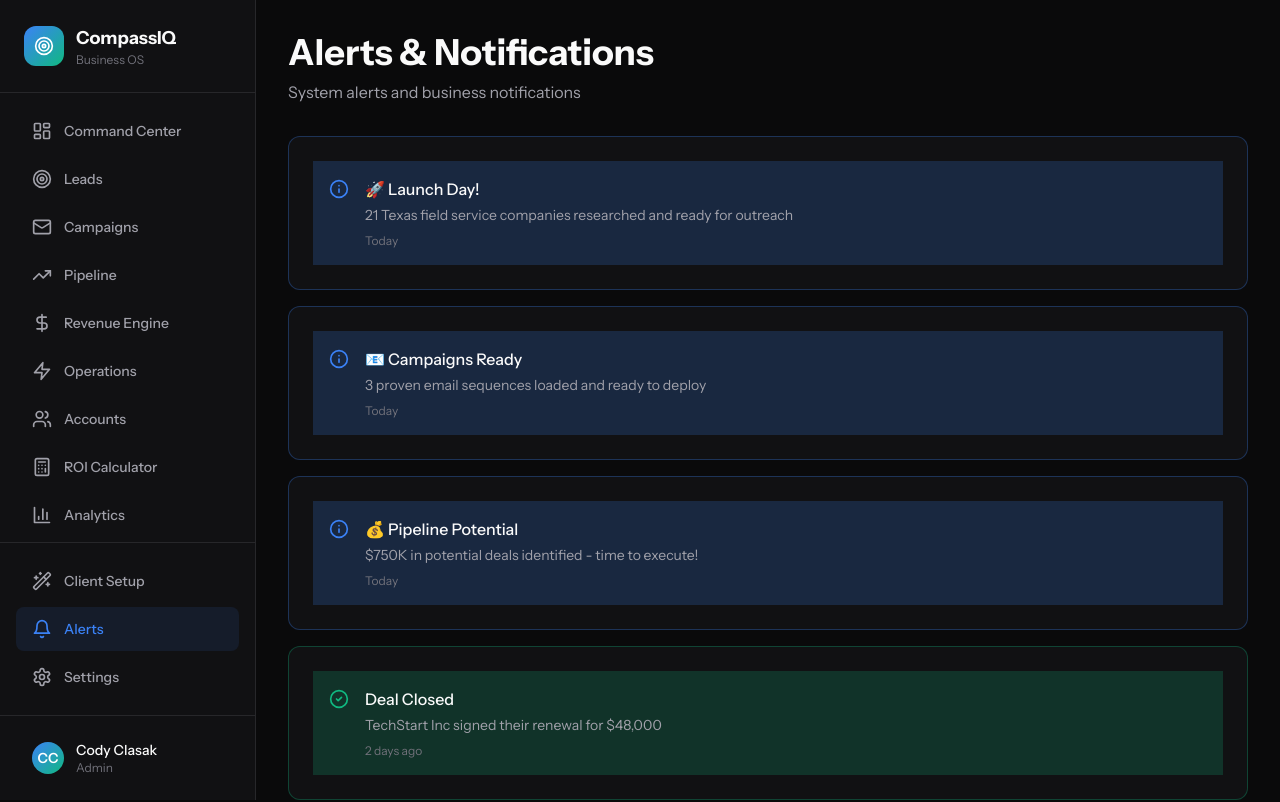
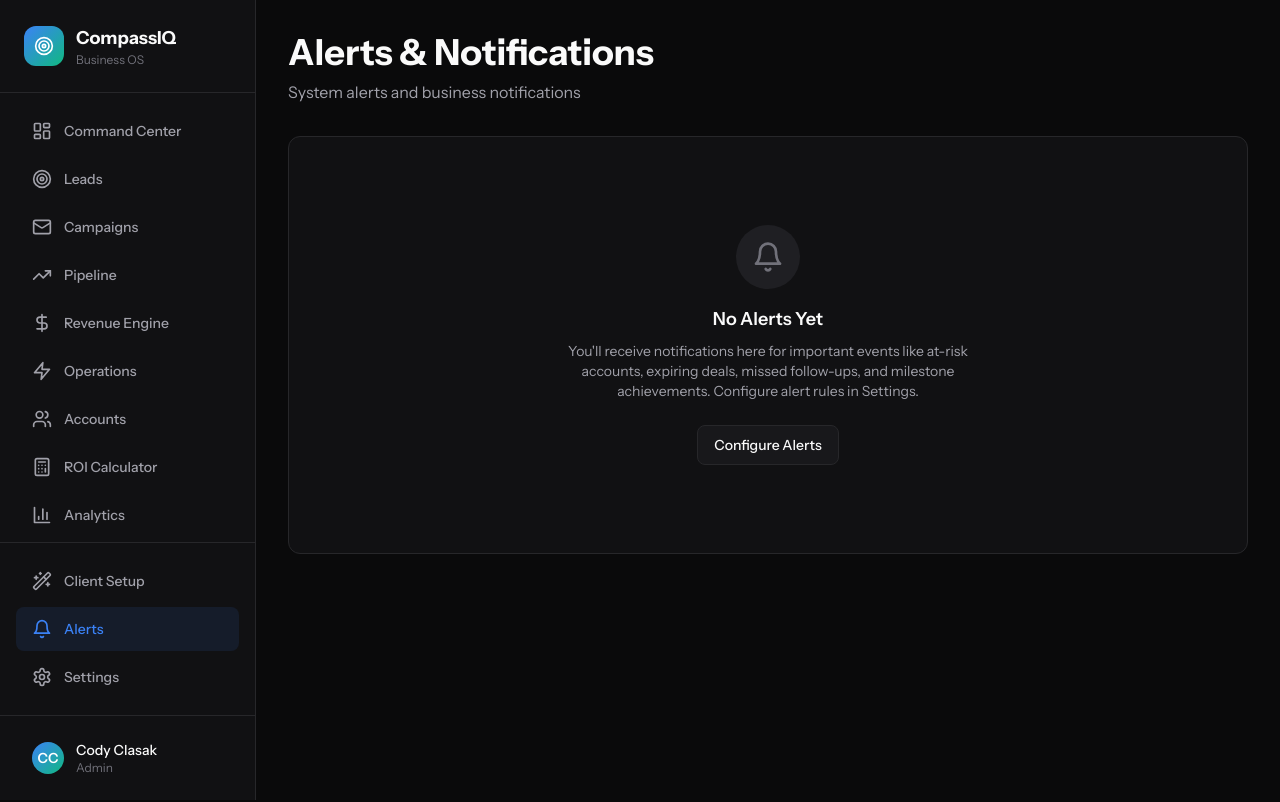
Before and after one commit to clasak/CompassIQ, a Next.js app in the folder v2/: page /alerts in a window 1280 px wide. Shown: the top 802 px of the page. Built offline with nearby package versions, Linux system fonts and the light colour scheme.

Commit message:
Remove demo alerts from alerts page - replace with empty state

```diff
--- a/v2/app/(dashboard)/alerts/page.tsx
+++ b/v2/app/(dashboard)/alerts/page.tsx
@@ -1,42 +1,9 @@
 'use client'
 
 import { PageHeader } from '@/components/layout/page-header'
-import { Card, CardContent } from '@/components/ui/card'
-import { Bell, AlertTriangle, Info, CheckCircle2 } from 'lucide-react'
-import { motion } from 'framer-motion'
-import { alerts } from '@/lib/mock-data'
-
-const allAlerts = [
-  ...alerts,
-  {
-    id: '4',
-    type: 'success',
-    title: 'Deal Closed',
-    message: 'TechStart Inc signed their renewal for $48,000',
-    timestamp: '2 days ago',
-  },
-  {
-    id: '5',
-    type: 'info',
-    title: 'New Lead Assigned',
-    message: 'Enterprise lead from Global Manufacturing assigned to Sarah',
-    timestamp: '3 days ago',
-  },
-]
-
-const iconMap = {
-  danger: AlertTriangle,
-  warning: AlertTriangle,
-  info: Info,
-  success: CheckCircle2,
-}
-
-const colorMap = {
-  danger: 'bg-danger-muted border-danger/30 text-danger',
-  warning: 'bg-warning-muted border-warning/30 text-warning',
-  info: 'bg-pipeline-muted border-pipeline/30 text-pipeline',
-  success: 'bg-revenue-muted border-revenue/30 text-revenue',
-}
+import { Card } from '@/components/ui/card'
+import { EmptyState } from '@/components/ui/empty-state'
+import { Bell } from 'lucide-react'
 
 export default function AlertsPage() {
   return (
@@ -46,40 +13,17 @@ export default function AlertsPage() {
         description="System alerts and business notifications"
       />
 
-      <div className="space-y-4">
-        {allAlerts.map((alert, i) => {
-          const Icon = iconMap[alert.type as keyof typeof iconMap]
-          const colors = colorMap[alert.type as keyof typeof colorMap]
-
-          return (
-            <motion.div
-              key={alert.id}
-              initial={{ opacity: 0, y: 20 }}
-              animate={{ opacity: 1, y: 0 }}
-              transition={{ duration: 0.3, delay: i * 0.1 }}
-            >
-              <Card className={`border ${colors.split(' ')[1]}`}>
-                <CardContent className={`p-4 ${colors.split(' ')[0]}`}>
-                  <div className="flex items-start gap-4">
-                    <Icon className={`w-5 h-5 mt-0.5 ${colors.split(' ')[2]}`} />
-                    <div className="flex-1">
-                      <h3 className="font-medium text-text-primary">
-                        {alert.title}
-                      </h3>
-                      <p className="text-sm text-text-secondary mt-1">
-                        {alert.message}
-                      </p>
-                      <p className="text-xs text-text-tertiary mt-2">
-                        {alert.timestamp}
-                      </p>
-                    </div>
-                  </div>
-                </CardContent>
-              </Card>
-            </motion.div>
-          )
-        })}
-      </div>
+      <Card>
+        <EmptyState
+          icon={Bell}
+          title="No Alerts Yet"
+          description="You'll receive notifications here for important events like at-risk accounts, expiring deals, missed follow-ups, and milestone achievements. Configure alert rules in Settings."
+          action={{
+            label: "Configure Alerts",
+            onClick: () => window.location.href = '/setup'
+          }}
+        />
+      </Card>
     </div>
   )
 }
```
